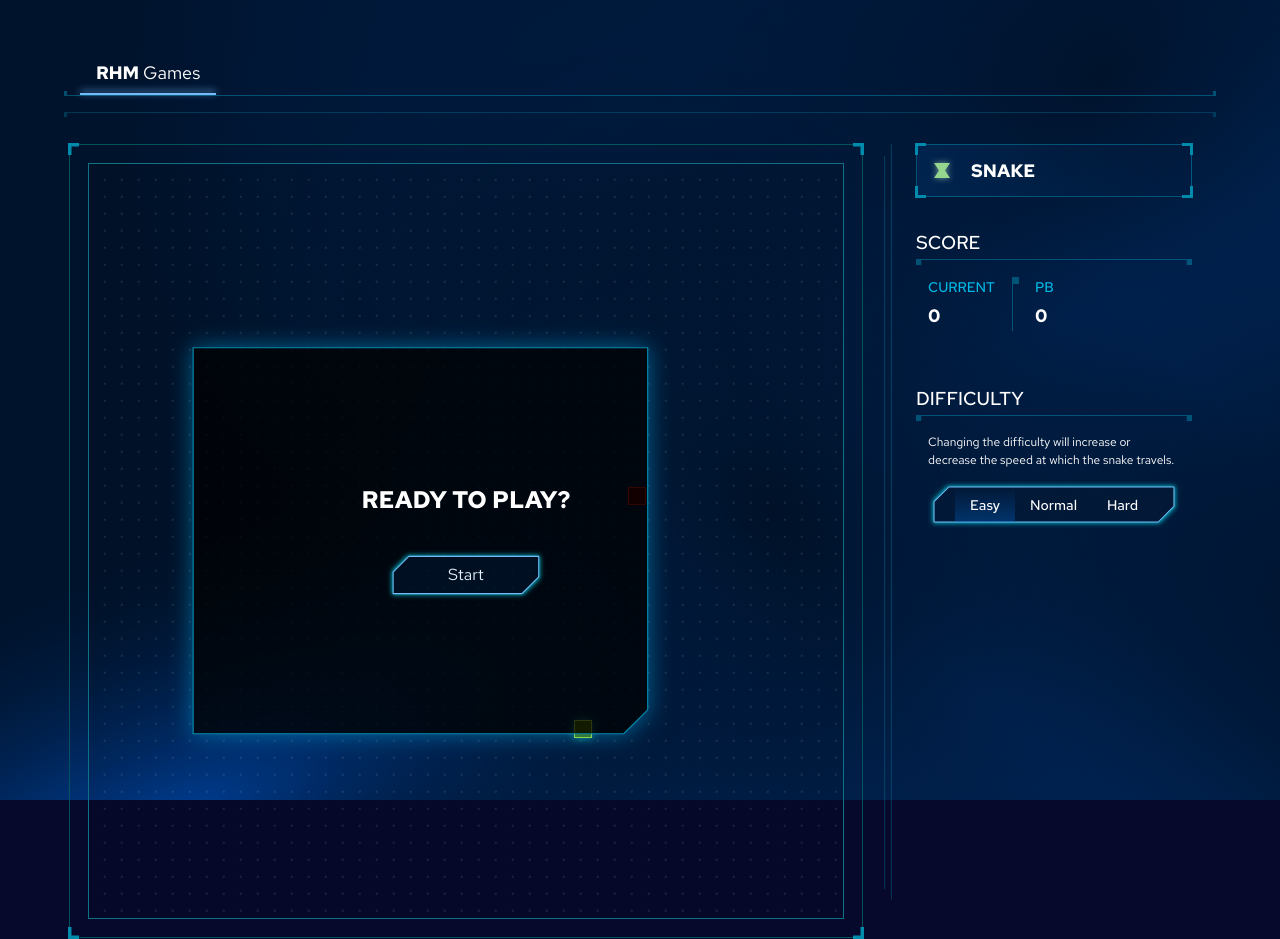
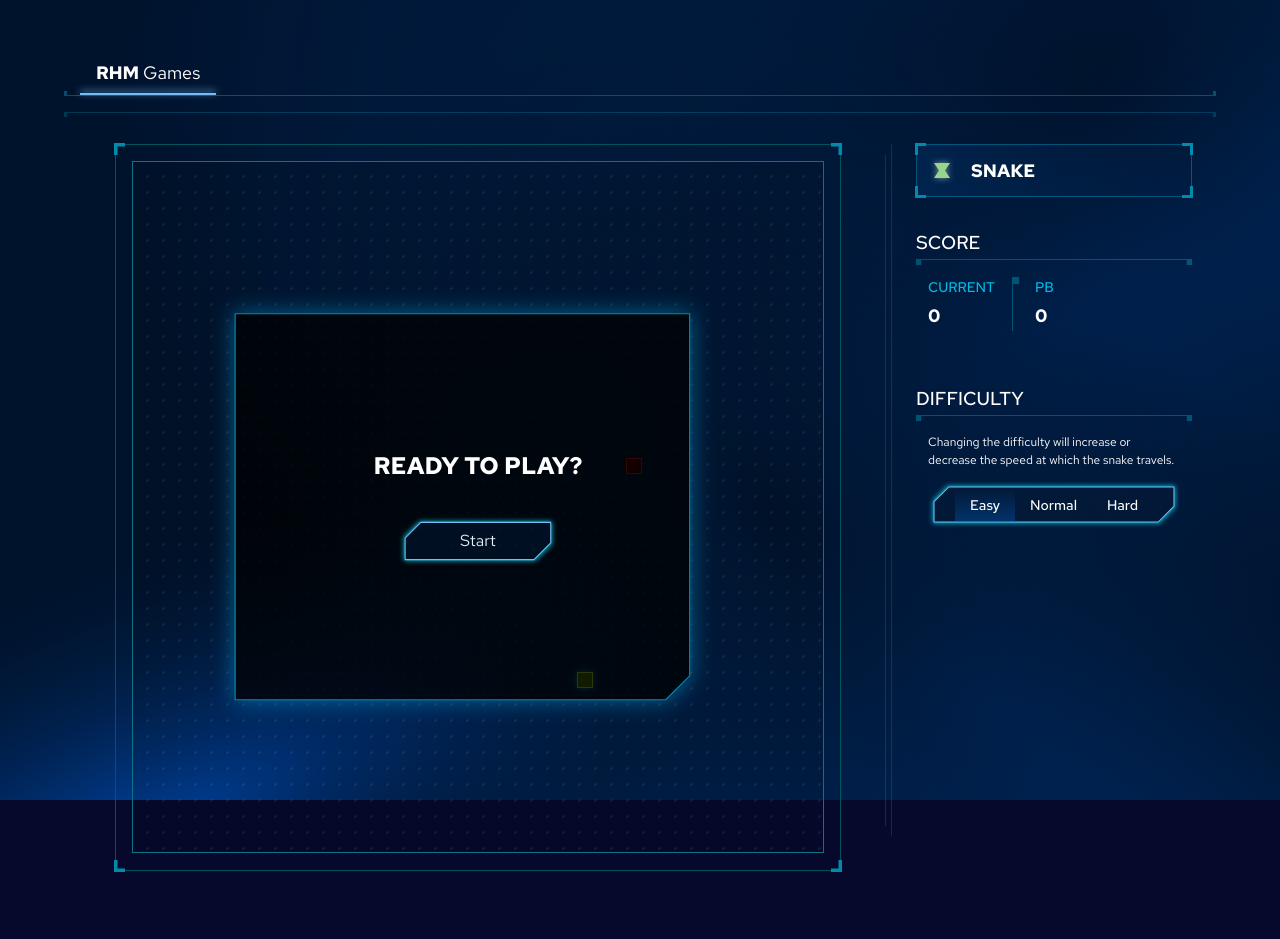
Before and after one commit to redhat-marketplace/marketplace-games-ui, a Svelte app: page / in a window 1280 px wide. After the commit the page ends 872 px from the top, so only its background shows below. Built offline with nearby package versions, Linux system fonts and the light colour scheme.

Commit message:
style: reduce board size + center board in left-rail

```diff
--- a/src/components/Layout/Layout.svelte
+++ b/src/components/Layout/Layout.svelte
@@ -90,7 +90,7 @@
       data-testid="left-rail"
       class="left-rail"
       bind:clientWidth={boardSize}
-      style="--board-size: {boardSize - 72}px"
+      style="--board-size: {boardSize - 136}px"
     >
       <slot />
     </section>
--- a/src/games/Snake/index.svelte
+++ b/src/games/Snake/index.svelte
@@ -20,6 +20,7 @@
   #game-board,
   .board-divider,
   .board-outline {
+    margin: 0 auto;
     width: var(--board-size);
     height: var(--board-size);
     transition: height 0.15s ease-in-out, width 0.15s ease-in-out;
@@ -28,6 +29,8 @@
   .board-divider,
   .board-outline {
     position: absolute;
+    left: 0;
+    right: 48px;
   }
 
   .board-divider {
```
